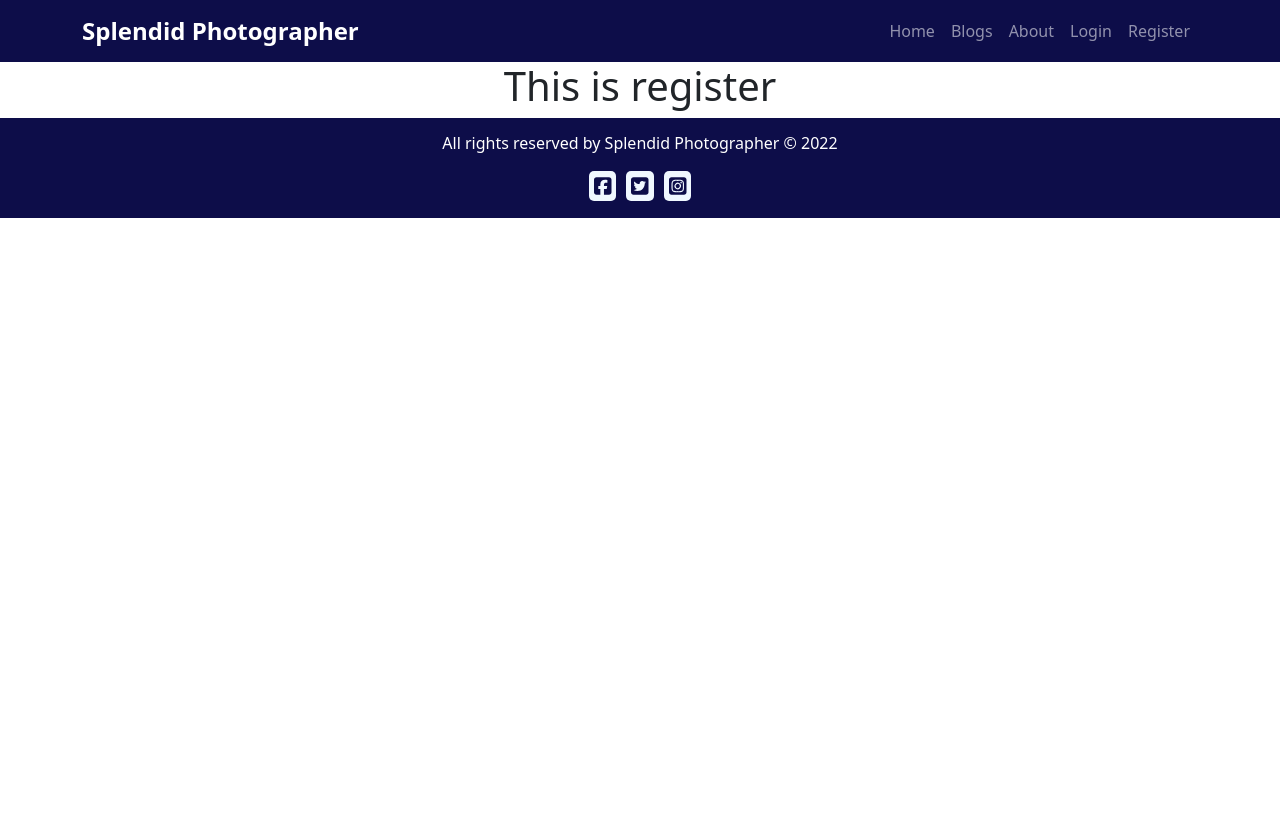
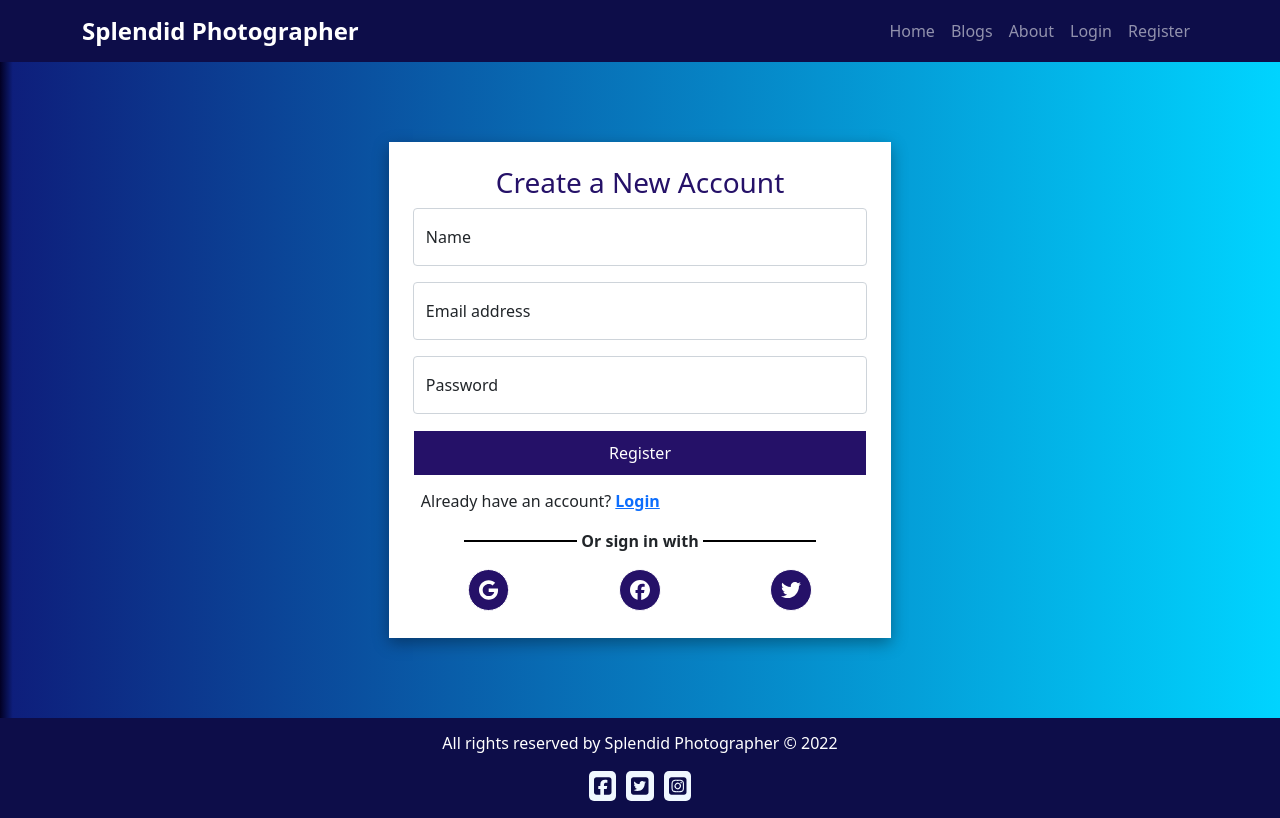
Before and after one commit to asif2508/splendid-photographer, a React (Create React App) app: page /register in a window 1280 px wide. Built offline with nearby package versions, Linux system fonts and the light colour scheme; no server answers.

Commit message:
login page design done

```diff
--- a/src/components/Login/Login.css
+++ b/src/components/Login/Login.css
@@ -1,5 +1,33 @@
 .login-style{
-    margin-top: 30%;
-    margin-left: 10%;
+    margin-top: 20%;
+    margin-left: 5%;
+    margin-right: 5%;
     box-shadow: rgba(149, 157, 165, 0.2) 0px 8px 24px;
+    padding-top: 25px;
+    padding-bottom: 25px;
 }
+.login-btn{
+    background-color: rgb(37, 17, 104);
+    color: white;
+    border: 1px solid white;
+    width: 100%;
+    padding-top: 10px;
+    padding-bottom: 10px;
+    margin-top: 5px;
+    margin-bottom: 5px;
+}
+.login-btn:hover{
+    background-color: white;
+    color:rgb(37, 17, 104);
+    border: 1px solid rgb(37, 17, 104);
+    cursor: pointer;
+}
+.login-style h3{
+    color: rgb(37, 17, 104);
+}
+.link-style{
+    color: rgb(37, 17, 104);
+}
+.link-style:hover{
+    color: rgb(245, 11, 23);
+}
--- a/src/components/Login/Login.js
+++ b/src/components/Login/Login.js
@@ -13,8 +13,8 @@ const Login = () => {
                     </Col>
                     <Col xs={12} md={5} lg={5}>
                         <div className="login-style">
-                            <h3 className='text-start'>Login</h3>
-                            <Form className='w-75'>
+                            <h3 className='text-center'>Login</h3>
+                            <Form className='w-75 mx-auto'>
                                 <Form.Floating className="mb-3">
                                     <Form.Control
                                         id="floatingInputCustom"
@@ -35,15 +35,16 @@ const Login = () => {
                                     <Form.Group className="" controlId="formBasicCheckbox">
                                         <Form.Check type="checkbox" label="Remember me" />
                                     </Form.Group>
-                                    <Button variant="link">Forgot Password</Button>
+                                    <Button className='link-style' variant="link">Forgot Password</Button>
                                 </div>
-                                <Button className variant="primary" type="submit">
-                                    Submit
+                                <Button className='login-btn' type="submit">
+                                    Login
                                 </Button>
+                                <p className='text-start'>Don't have an account? <Link className='link-style' to='/register'>Register Now</Link></p>
                             </Form>
-                            <p className='text-start'>Don't have an account? <Link to='/register'>Register Now</Link></p>
+                            <Social></Social>
                         </div>
-                        <Social></Social>
+
                     </Col>
                 </Row>
             </Container>
--- a/src/components/Register/Register.css
+++ b/src/components/Register/Register.css
@@ -0,0 +1,20 @@
+.register-page{
+    padding-top: 80px;
+    padding-bottom: 80px;
+    background: rgb(2,0,36);
+    background: linear-gradient(90deg, rgba(2,0,36,1) 0%, rgba(9,26,121,0.9808298319327731) 1%, rgba(0,212,255,1) 100%);
+}
+.register-style{
+    width: 40%;
+    box-shadow: rgba(0, 0, 0, 0.35) 0px 5px 15px;
+    background-color: white;
+}
+.register-style h3{
+    color: rgb(37, 17, 104);
+}
+
+@media screen and (max-width: 576px) {
+    .register-style{
+        width: 100%;
+    }
+}
--- a/src/components/Register/Register.js
+++ b/src/components/Register/Register.js
@@ -1,9 +1,38 @@
 import React from 'react';
-
+import {Container, FloatingLabel, Form} from 'react-bootstrap';
+import { Link } from 'react-router-dom';
+import Social from '../Social/Social';
+import './Register.css';
 const Register = () => {
     return (
         <div>
-            <h1>This is register</h1>
+            <Container fluid className='register-page'>
+                <div className='register-style mx-auto p-4'>
+                    <h3>Create a New Account</h3>
+                    <form>
+                        <FloatingLabel
+                            controlId="floatingInput"
+                            label="Name"
+                            className="mb-3">
+                            <Form.Control type="name" name='name' placeholder="Your Name" />
+                        </FloatingLabel>
+                        <FloatingLabel
+                            controlId="floatingInput"
+                            label="Email address"
+                            className="mb-3">
+                            <Form.Control type="email" name='email' placeholder="name@example.com" />
+                        </FloatingLabel>
+                        <FloatingLabel controlId="floatingPassword" label="Password">
+                            <Form.Control type="password" name="password" placeholder="Password" />
+                        </FloatingLabel>
+
+
+                        <button className='w-100 mt-3 login-btn' type="submit">Register</button>
+                    </form>
+                    <p className='text-start m-2'>Already have an account?<Link className='text-primary ms-1 fw-bold' to='/login'>Login</Link> </p>
+                    <Social></Social>
+                </div>
+            </Container>
         </div>
     );
 };
--- a/src/components/Social/social.css
+++ b/src/components/Social/Social.css
@@ -1,6 +1,6 @@
 .logo-backgound{
     padding: 10px;
-    background-color: rgb(170, 26, 98);
+    background-color: rgb(37, 17, 104);
     color: white;
     border-radius: 50px;
     border: 1px solid white;
@@ -8,8 +8,8 @@
 }
 .logo-backgound:hover{
     background-color: white;
-    color:rgb(170, 26, 98);
-    border: 1px solid rgb(170, 26, 98);
+    color:rgb(37, 17, 104);
+    border: 1px solid rgb(37, 17, 104);
     cursor: pointer;
 }
 .logo-backgound:active{
--- a/src/components/Social/Social.js
+++ b/src/components/Social/Social.js
@@ -4,29 +4,29 @@ import {} from '@fortawesome/free-solid-svg-icons';
 import {  faFacebook, faGoogle, faTwitter } from '@fortawesome/free-brands-svg-icons';
 import './Social.css';
 import { useAuthState, useSignInWithFacebook, useSignInWithGoogle, useSignInWithTwitter } from 'react-firebase-hooks/auth';
-import auth from '../../firebase.init';
-import Loading from '../Loading/Loading';
+// import auth from '../../firebase.init';
+// import Loading from '../Loading/Loading';
 import { useNavigate } from 'react-router-dom';
 
 const Social = () => {
-    const [signInWithGoogle, loading, error] = useSignInWithGoogle(auth);
-    const [signInWithTwitter, loading1, error1] = useSignInWithTwitter(auth);
-    const [signInWithFacebook, loading2, error2] = useSignInWithFacebook(auth);
-    const [user] = useAuthState(auth);
+    // const [signInWithGoogle, loading, error] = useSignInWithGoogle(auth);
+    // const [signInWithTwitter, loading1, error1] = useSignInWithTwitter(auth);
+    // const [signInWithFacebook, loading2, error2] = useSignInWithFacebook(auth);
+    // const [user] = useAuthState(auth);
     const navigate = useNavigate();
-    if (loading || loading1 || loading2) {
-        return <Loading></Loading>
-    }
+    // if (loading || loading1 || loading2) {
+    //     return <Loading></Loading>
+    // }
 
     const handleSignInWithGoogle =()=>{
-        signInWithGoogle();
+        // signInWithGoogle();
     }
     const handleSignInWithFacebook =()=>{
-        signInWithFacebook();
+        // signInWithFacebook();
 
     }
     const handleSignInWithTwitter =()=>{
-        signInWithTwitter();
+        // signInWithTwitter();
 
     }
     return (
```
